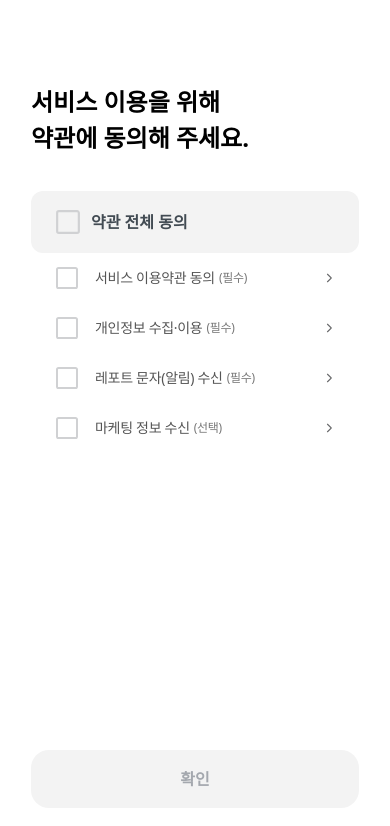
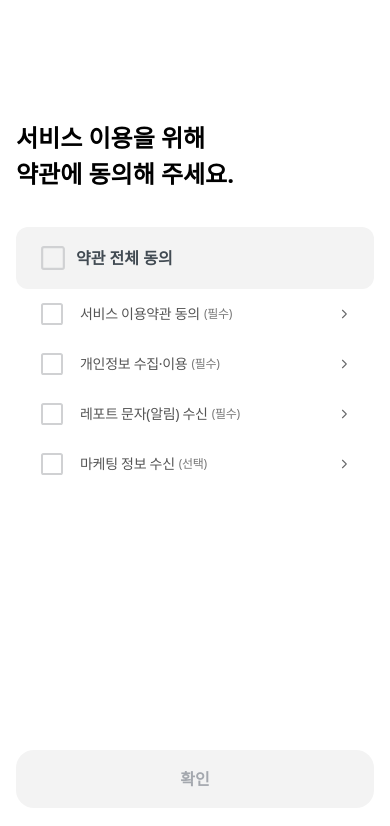
Before and after one commit to 21century-sol/Mota_frontend_web, a Next.js app: page /rental-checklist in a window 390 px wide. Shown: the top 826 px of the page. Built offline with nearby package versions, Linux system fonts and the light colour scheme; a web font is replaced by a local one.

Commit message:
fix: 모바일 화면 여백 맞춤

```diff
--- a/components/checklist/ui.tsx
+++ b/components/checklist/ui.tsx
@@ -1,9 +1,17 @@
 import type { ReactNode } from "react";
 
-/** 360px 모바일 프레임 셸 (모든 스텝 공통) */
+/**
+ * 모바일 화면 셸 (모든 스텝 공통)
+ * - 폭: 화면을 꽉 채워 콘텐츠는 좌우 가장자리에서 16px(px-4) — Figma와 동일.
+ * - 상단: Figma 상태바 영역(36px)만큼 여백 확보 → 모든 요소가 Figma Y좌표와 일치.
+ *   실기기 노치는 safe-area로 더 밀어냄.
+ */
 export function MobileShell({ children }: { children: ReactNode }) {
   return (
-    <main className="relative mx-auto flex min-h-[100dvh] w-full max-w-[360px] flex-col bg-white">
+    <main
+      className="relative flex min-h-[100dvh] w-full flex-col bg-white"
+      style={{ paddingTop: "max(36px, env(safe-area-inset-top))" }}
+    >
       {children}
     </main>
   );
@@ -26,6 +34,32 @@ export function StepTitle({
   );
 }
 
+/** 액션 버튼 본체 (h58 · rounded18 · SemiBold16). active=브랜드색 / 아니면 회색 */
+export function ActionButton({
+  active,
+  disabled,
+  onClick,
+  children,
+}: {
+  active: boolean;
+  disabled?: boolean;
+  onClick?: () => void;
+  children: ReactNode;
+}) {
+  return (
+    <button
+      type="button"
+      disabled={disabled}
+      onClick={onClick}
+      className={`flex h-[58px] w-full items-center justify-center rounded-btn text-[16px] font-semibold leading-[1.5] ${
+        active ? "bg-brand text-white" : "bg-btn-basic text-text-disabled"
+      }`}
+    >
+      {children}
+    </button>
+  );
+}
+
 /** 하단 고정 액션 버튼 (약관 '확인' / 접근권한 '허용' / 전화번호 '다음' 공통) */
 export function BottomButton({
   active,
@@ -42,16 +76,9 @@ export function BottomButton({
 }) {
   return (
     <div className="mt-auto px-4 pb-[36px] pt-4">
-      <button
-        type="button"
-        disabled={disabled}
-        onClick={onClick}
-        className={`flex h-[58px] w-full items-center justify-center rounded-btn text-[16px] font-semibold leading-[1.5] ${
-          active ? "bg-brand text-white" : "bg-btn-basic text-text-disabled"
-        }`}
-      >
+      <ActionButton active={active} disabled={disabled} onClick={onClick}>
         {children}
-      </button>
+      </ActionButton>
     </div>
   );
 }
```
